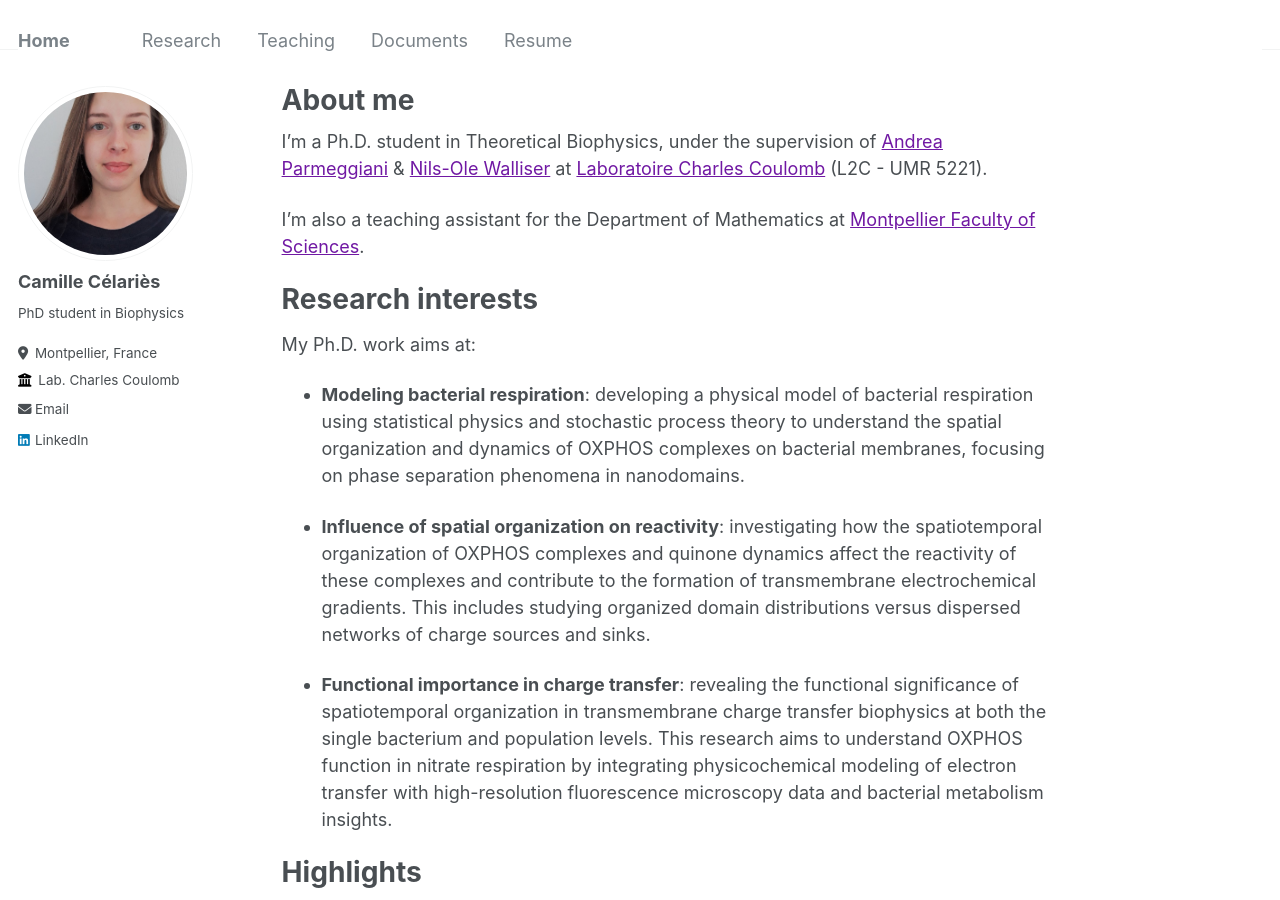
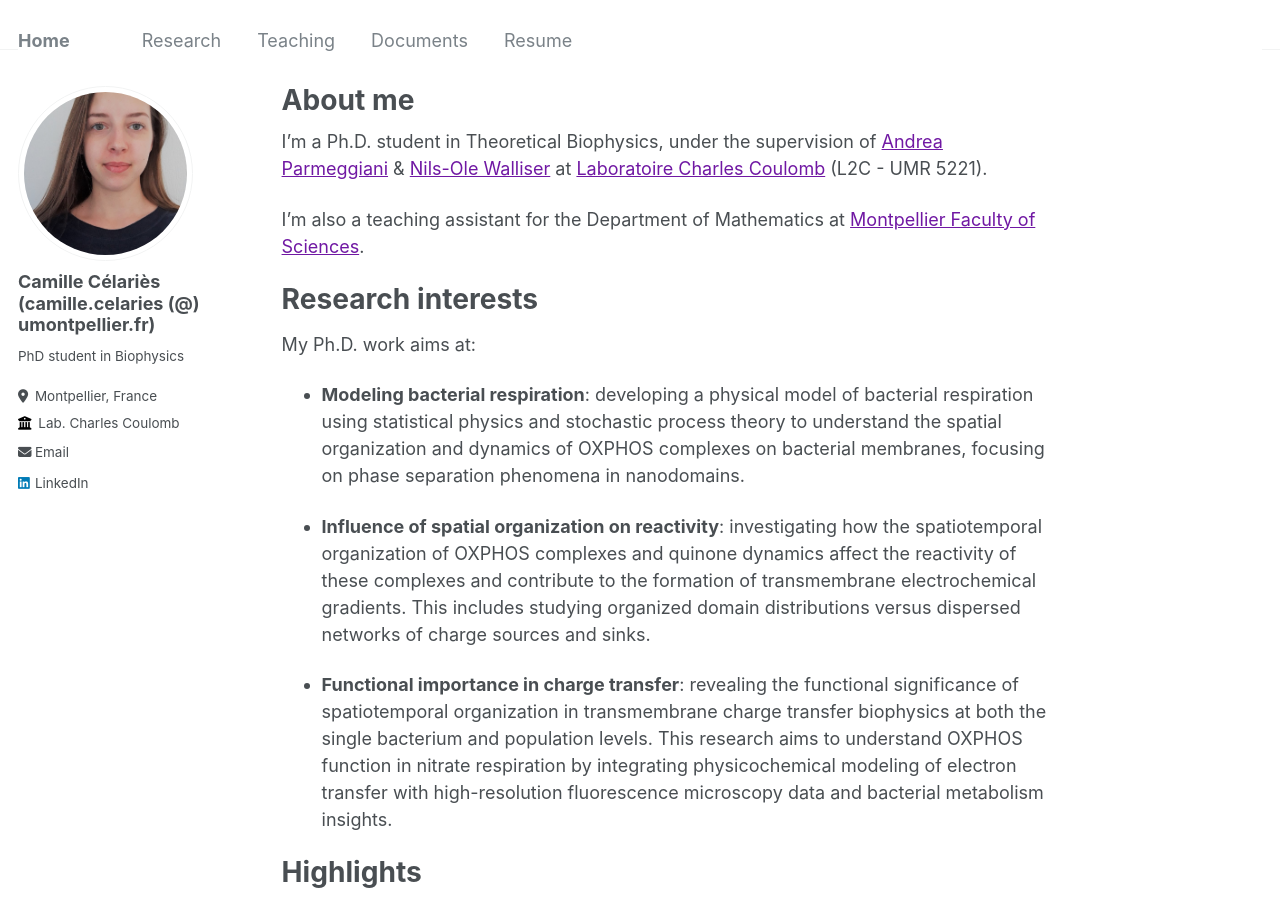
Before and after one commit to camillecelaries/camillecelaries.github.io, a Jekyll site: the page built from _pages/about.md, in a window 1280 px wide and 900 px high. Built offline with Jekyll 4.4.1, drawn with Linux system fonts in a browser that asks for light colours.

Commit message:
Update _config.yml

```diff
--- a/_config.yml
+++ b/_config.yml
@@ -22,7 +22,7 @@ repository               : "camillecelaries/camillecelaries.github.io"
 author:
   # Biographic information
   avatar           : "IdCC.jpg"
-  name             : "Camille Célariès"
+  name             : "Camille Célariès (camille.celaries (@) umontpellier.fr)"
   pronouns         : # example: "she/her"
   bio              : "PhD student in Biophysics"
   location         : "Montpellier, France"
```
